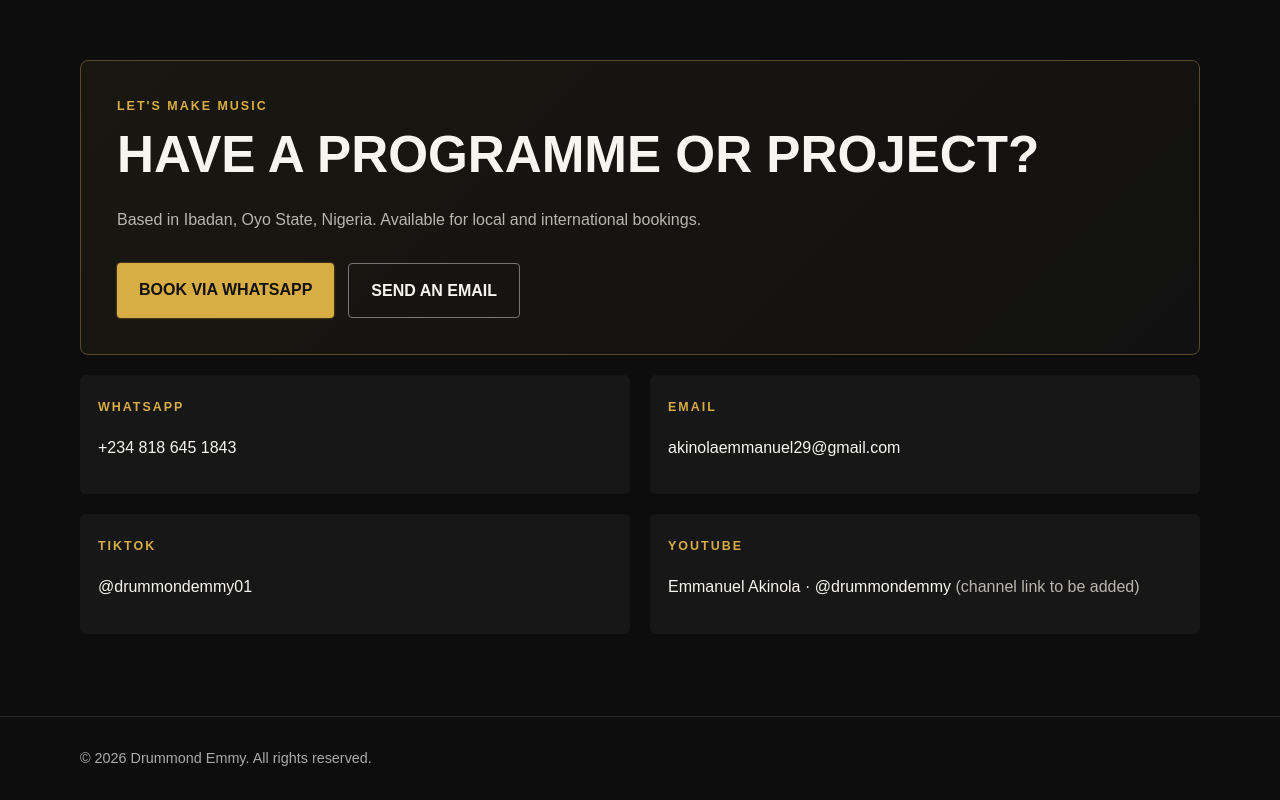
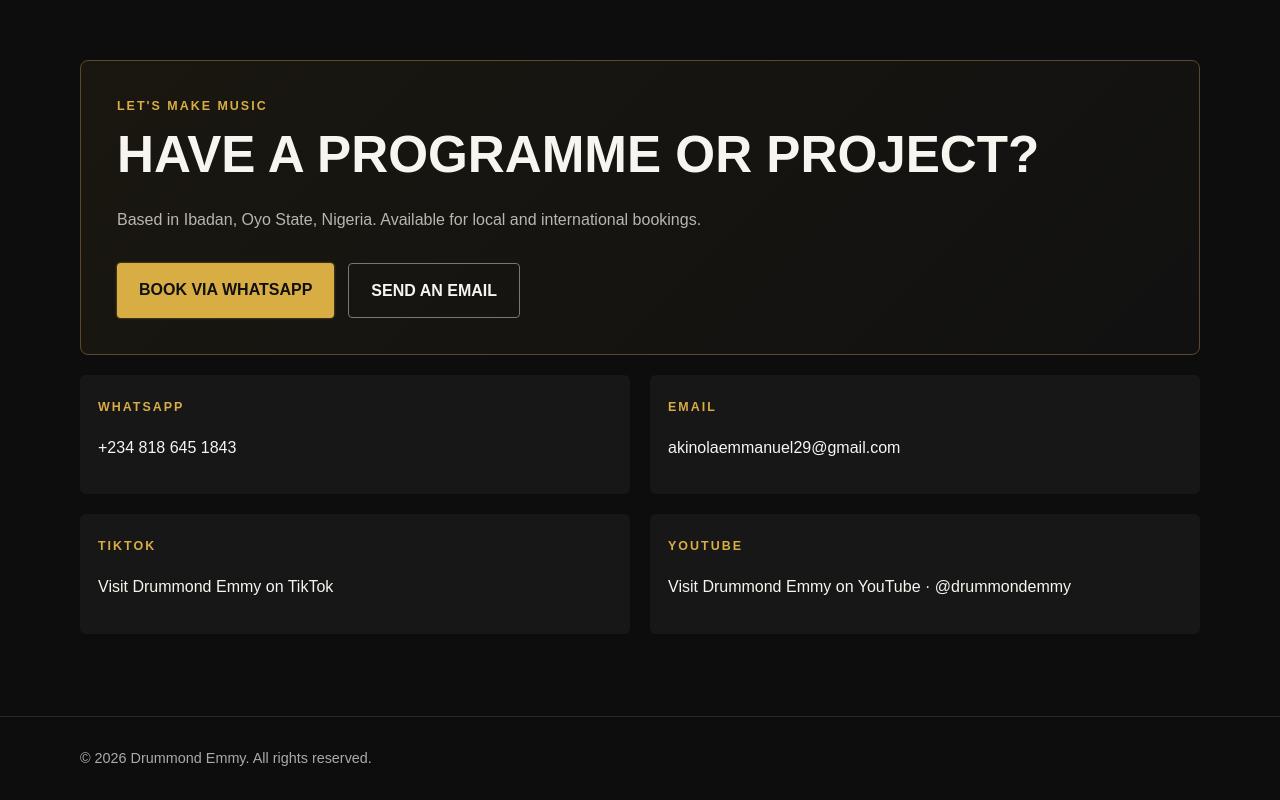
Before and after one commit to officialdrummondemmy/drummond-emmy-website, a plain HTML site: page index.html in a window 1280 px wide. Shown: the part 4284-5084 px from the top of the page. Drawn offline with Linux system fonts and the light colour scheme.

Commit message:
Restore TikTok and YouTube links

```diff
--- a/index.html
+++ b/index.html
@@ -123,8 +123,8 @@
   <div class="contact-grid" style="margin-top:20px">
     <div class="contact-item"><span class="section-tag">WhatsApp</span><p><a href="https://wa.me/2348186451843">+234 818 645 1843</a></p></div>
     <div class="contact-item"><span class="section-tag">Email</span><p><a href="mailto:akinolaemmanuel29@gmail.com">akinolaemmanuel29@gmail.com</a></p></div>
-    <div class="contact-item"><span class="section-tag">TikTok</span><p><a href="https://www.tiktok.com/@drummondemmy01">@drummondemmy01</a></p></div>
-    <div class="contact-item"><span class="section-tag">YouTube</span><p>Emmanuel Akinola · @drummondemmy <span class="muted">(channel link to be added)</span></p></div>
+    <div class="contact-item"><span class="section-tag">TikTok</span><p><a href="https://vm.tiktok.com/ZS9P8EtMbs1vT-Y8gBb/" target="_blank" rel="noopener noreferrer">Visit Drummond Emmy on TikTok</a></p></div>
+    <div class="contact-item"><span class="section-tag">YouTube</span><p><a href="https://youtube.com/@drummondemmy?si=1W0Fw2vFrbncNC_d" target="_blank" rel="noopener noreferrer">Visit Drummond Emmy on YouTube · @drummondemmy</a></p></div>
   </div></div></section>
 </main>
 <footer><div class="wrap">© <span id="year"></span> Drummond Emmy. All rights reserved.</div></footer>
```
